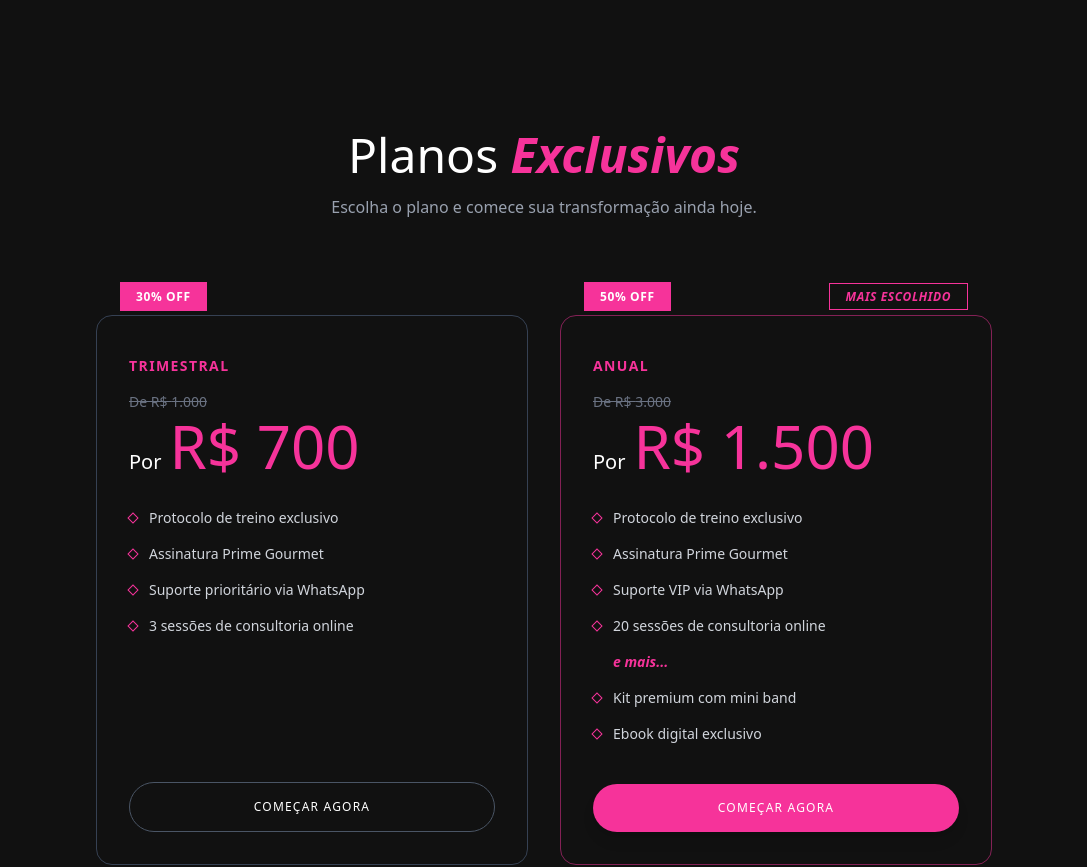
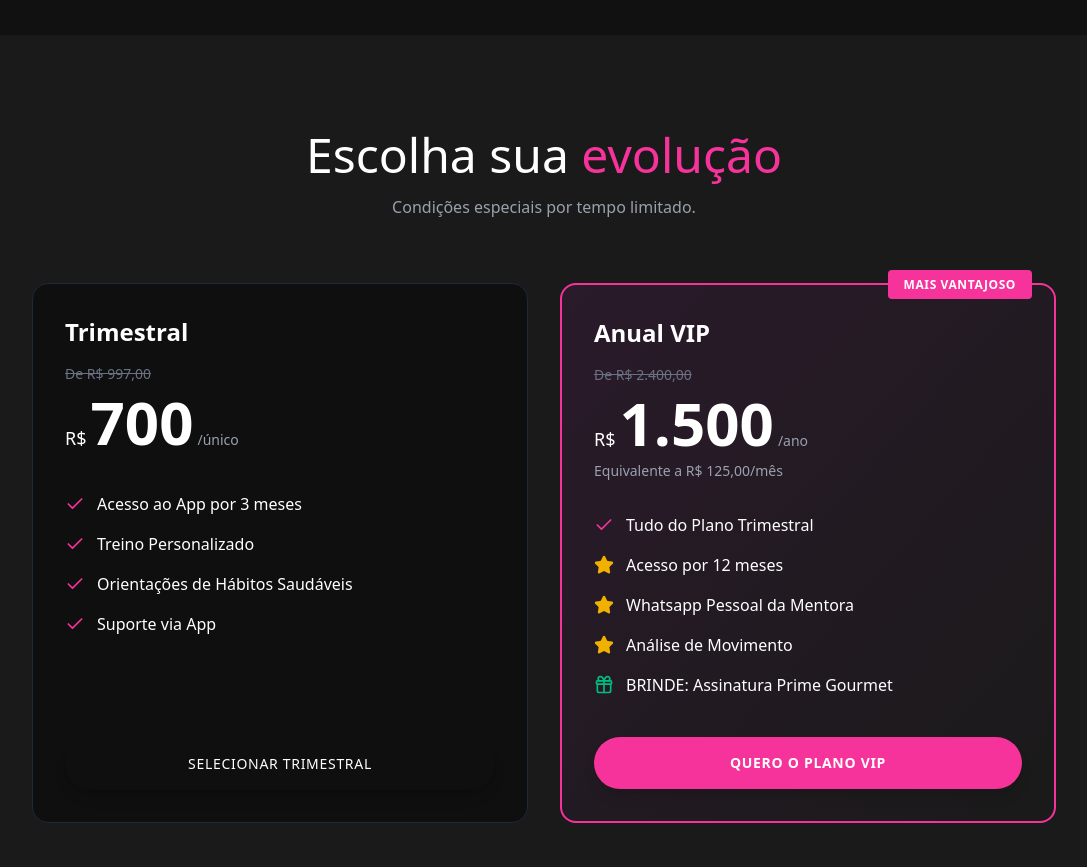
Before and after one commit to SantanaYure/ricasdesaude, a React (Vite) app: page / in a window 1280 px wide. Shown: the part 4320-5187 px from the top of the page, without its empty margins (96-1183 px from the left). Built offline with nearby package versions, Linux system fonts and the light colour scheme.

Commit message:
style: refactor Pricing component, update plan details and features, enhance layout and visuals

```diff
--- a/src/components/Pricing.tsx
+++ b/src/components/Pricing.tsx
@@ -1,121 +1,120 @@
 import { Button } from './Button';
+import { Check, Star, Gift } from 'lucide-react';
 
 const plans = [
   {
     name: "Trimestral",
-    discountTag: "30% OFF",
-    originalPrice: "1.000",
+    originalPrice: "997,00",
     price: "700",
+    period: "/único",
     link: "https://mpago.li/2K7Gb9S",
     features: [
-      "Protocolo de treino exclusivo",
-      "Assinatura Prime Gourmet",
-      "Suporte prioritário via WhatsApp",
-      "3 sessões de consultoria online"
+      { text: "Acesso ao App por 3 meses", icon: "check" },
+      { text: "Treino Personalizado", icon: "check" },
+      { text: "Orientações de Hábitos Saudáveis", icon: "check" },
+      { text: "Suporte via App", icon: "check" }
     ],
-    highlight: false,
-    buttonVariant: 'outline' as const
+    highlight: false
   },
   {
-    name: "Anual",
-    discountTag: "50% OFF",
-    specialTag: "Mais Escolhido",
-    originalPrice: "3.000",
+    name: "Anual VIP",
+    specialTag: "MAIS VANTAJOSO",
+    originalPrice: "2.400,00",
     price: "1.500",
+    period: "/ano",
+    monthlyEquivalent: "125,00",
     link: "https://mpago.la/1NRFg84",
     features: [
-      "Protocolo de treino exclusivo",
-      "Assinatura Prime Gourmet",
-      "Suporte VIP via WhatsApp",
-      "20 sessões de consultoria online",
-      "e mais...",
-      "Kit premium com mini band",
-      "Ebook digital exclusivo"
+      { text: "Tudo do Plano Trimestral", icon: "check" },
+      { text: "Acesso por 12 meses", icon: "star" },
+      { text: "Whatsapp Pessoal da Mentora", icon: "star" },
+      { text: "Análise de Movimento", icon: "star" },
+      { text: "BRINDE:   Assinatura Prime Gourmet", icon: "gift" }
     ],
-    highlight: true,
-    buttonVariant: 'primary' as const
+    highlight: true
   }
 ];
 
 export const Pricing = () => {
   return (
-    <section id="plans" className="py-24 bg-dark-900 relative">
+    <section id="plans" className="py-24 bg-[#1a1a1a] relative">
       <div className="container mx-auto px-4">
         <div className="text-center mb-16">
-          <h2 className="text-3xl md:text-5xl text-white font-light mb-4">
-            Planos <span className="font-bold italic text-pink-500">Exclusivos</span>
+          <h2 className="text-3xl md:text-5xl text-white font-normal mb-4">
+            Escolha sua <span className="text-pink-500">evolução</span>
           </h2>
-          <p className="text-gray-400">Escolha o plano e comece sua transformação ainda hoje.</p>
+          <p className="text-gray-400">Condições especiais por tempo limitado.</p>
         </div>
 
-        <div className="grid md:grid-cols-2 gap-8 max-w-4xl mx-auto items-stretch">
+        <div className="grid md:grid-cols-2 gap-8 max-w-5xl mx-auto items-stretch">
           {plans.map((plan, i) => (
             <div
               key={i}
-              className={`relative pt-8 flex flex-col ${plan.highlight ? 'order-first md:order-last' : 'order-last md:order-first'}`}
+              className={`relative flex flex-col ${plan.highlight ? 'order-first md:order-last' : 'order-last md:order-first'}`}
             >
-              {/* Discount Tag (Top Left) */}
-              <div className="absolute top-0 left-6 z-10">
-                 <span className="bg-pink-500 text-white text-xs font-bold px-4 py-1.5 uppercase tracking-wider">
-                   {plan.discountTag}
-                 </span>
-              </div>
-
               {/* Special Tag (Top Right) for Highlighted Plan */}
               {plan.specialTag && (
-                <div className="absolute top-0 right-6 z-10">
-                   <span className="bg-dark-900 border border-pink-500 text-pink-500 text-xs font-bold italic px-4 py-1 uppercase tracking-wider">
+                <div className="absolute -top-3 right-6 z-10">
+                   <span className="bg-pink-500 text-white text-xs font-bold px-4 py-1.5 rounded uppercase tracking-wider">
                      {plan.specialTag}
                    </span>
                 </div>
               )}
 
               {/* Card */}
-              <div className={`p-8 pt-10 rounded-2xl border flex flex-col h-full ${
+              <div className={`p-8 rounded-2xl flex flex-col h-full ${
                 plan.highlight
-                  ? 'bg-transparent border-pink-500/50'
-                  : 'bg-transparent border-gray-700'
+                  ? 'bg-gradient-to-br from-[#2a1a2a] to-[#1a1a1a] border-2 border-pink-500'
+                  : 'bg-[#0f0f0f] border border-gray-800'
               }`}>
                 <div className="mb-8">
-                  <h3 className="text-pink-500 uppercase tracking-widest text-sm mb-4 font-semibold">{plan.name}</h3>
+                  <h3 className="text-white text-2xl mb-4 font-semibold">{plan.name}</h3>
 
-                  <p className="text-gray-500 text-sm line-through">
+                  <p className="text-gray-500 text-sm line-through mb-2">
                     De R$ {plan.originalPrice}
                   </p>
 
-                  <div className="flex items-baseline gap-2 mt-1">
-                    <span className="text-xl text-white font-light">Por</span>
-                    <span className="text-5xl md:text-6xl font-light text-pink-500">R$ {plan.price}</span>
+                  <div className="flex items-baseline gap-1 mb-2">
+                    <span className="text-lg text-white font-light">R$</span>
+                    <span className="text-6xl font-bold text-white">{plan.price}</span>
+                    <span className="text-gray-400 text-sm">{plan.period}</span>
                   </div>
+
+                  {plan.monthlyEquivalent && (
+                    <p className="text-gray-400 text-sm">
+                      Equivalente a R$ {plan.monthlyEquivalent}/mês
+                    </p>
+                  )}
                 </div>
 
                 <ul className="space-y-4 mb-10 grow">
-                  {plan.features.map((feature, idx) => {
-                    const isSeparator = feature === "e mais...";
-                    return (
-                      <li key={idx} className="flex items-start gap-3 text-sm">
-                        {/* Diamond bullet point */}
-                        {!isSeparator && (
-                          <div className="mt-1.5 w-2 h-2 border border-pink-500 rotate-45 shrink-0" />
-                        )}
-                        <span className={`${isSeparator ? 'text-pink-500 font-bold italic pl-5' : 'text-gray-300 font-light'}`}>
-                          {feature}
-                        </span>
-                      </li>
-                    );
-                  })}
+                  {plan.features.map((feature, idx) => (
+                    <li key={idx} className="flex items-start gap-3">
+                      {feature.icon === 'check' && (
+                        <Check className="w-5 h-5 text-pink-500 shrink-0 mt-0.5" />
+                      )}
+                      {feature.icon === 'star' && (
+                        <Star className="w-5 h-5 text-yellow-500 fill-yellow-500 shrink-0 mt-0.5" />
+                      )}
+                      {feature.icon === 'gift' && (
+                        <Gift className="w-5 h-5 text-emerald-500 shrink-0 mt-0.5" />
+                      )}
+                      <span className={`text-white ${feature.icon === 'gift' ? 'font-normal' : ''}`}>
+                        {feature.text}
+                      </span>
+                    </li>
+                  ))}
                 </ul>
 
                 <Button
                   fullWidth
-                  variant={plan.buttonVariant}
                   className={plan.highlight
-                    ? 'bg-pink-500 hover:bg-pink-600 text-white uppercase tracking-widest font-medium text-xs py-4 rounded-full border-0'
-                    : 'bg-transparent border border-gray-600 text-white hover:bg-white/5 uppercase tracking-widest font-medium text-xs py-4 rounded-full'
+                    ? 'bg-pink-500 hover:bg-pink-600 text-white font-bold text-base py-4 rounded-full border-0'
+                    : 'bg-transparent border-2 border-pink-500 text-pink-500 hover:bg-pink-500/10 font-normal text-base py-4 rounded-full'
                   }
                   onClick={() => window.open(plan.link, '_blank')}
                 >
-                  Começar Agora
+                  {plan.highlight ? 'Quero o Plano VIP' : 'Selecionar Trimestral'}
                 </Button>
               </div>
             </div>
```
